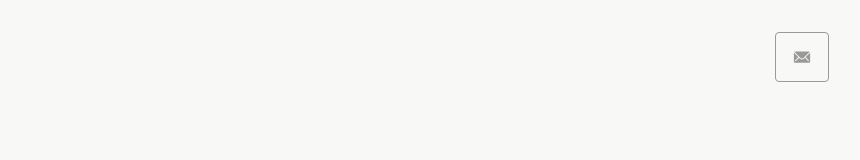
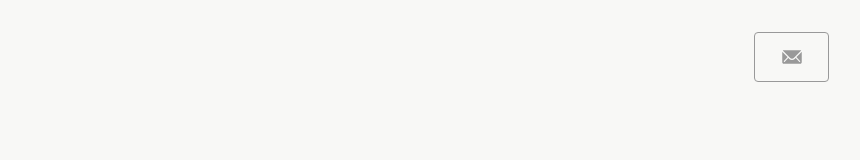
Before and after one commit to JWax21/GHR-WEBSITE, a Next.js app: page / in a window 1280 px wide. Shown: the top 160 px of the page, without its empty margins (419-1279 px from the left). Built offline with nearby package versions, Linux system fonts and the light colour scheme.

Commit message:
Increase icon size and adjust container aspect ratio
- Increase icon font-size from 1.25rem to 1.5rem
- Set explicit width of 4.6875rem for all icon containers
- Maintain 3:2 aspect ratio (width:height) for icon containers
- Apply changes to mail icon, loading spinner, and checkmark

```diff
--- a/app/globals.css
+++ b/app/globals.css
@@ -29,9 +29,9 @@ h1 {
   position: fixed;
   top: 2rem;
   right: 2rem;
+  width: 4.6875rem;
   height: 3.125rem;
-  padding: 0 1rem;
-  font-size: 1.25rem;
+  font-size: 1.5rem;
   color: #999999;
   background-color: transparent;
   border: 1px solid #999999;
@@ -54,9 +54,9 @@ h1 {
   position: fixed;
   top: 2rem;
   right: 2rem;
+  width: 4.6875rem;
   height: 3.125rem;
-  padding: 0 1rem;
-  font-size: 1.25rem;
+  font-size: 1.5rem;
   color: #999999;
   background-color: transparent;
   border: 1px solid transparent;
@@ -194,12 +194,12 @@ button.submit-btn:disabled {
   position: fixed;
   top: 2rem;
   right: 2rem;
+  width: 4.6875rem;
   height: 3.125rem;
-  padding: 0 1rem;
   display: flex;
   align-items: center;
   justify-content: center;
-  font-size: 1.25rem;
+  font-size: 1.5rem;
   color: #666666;
   background-color: transparent;
   border: 1px solid transparent;
```
